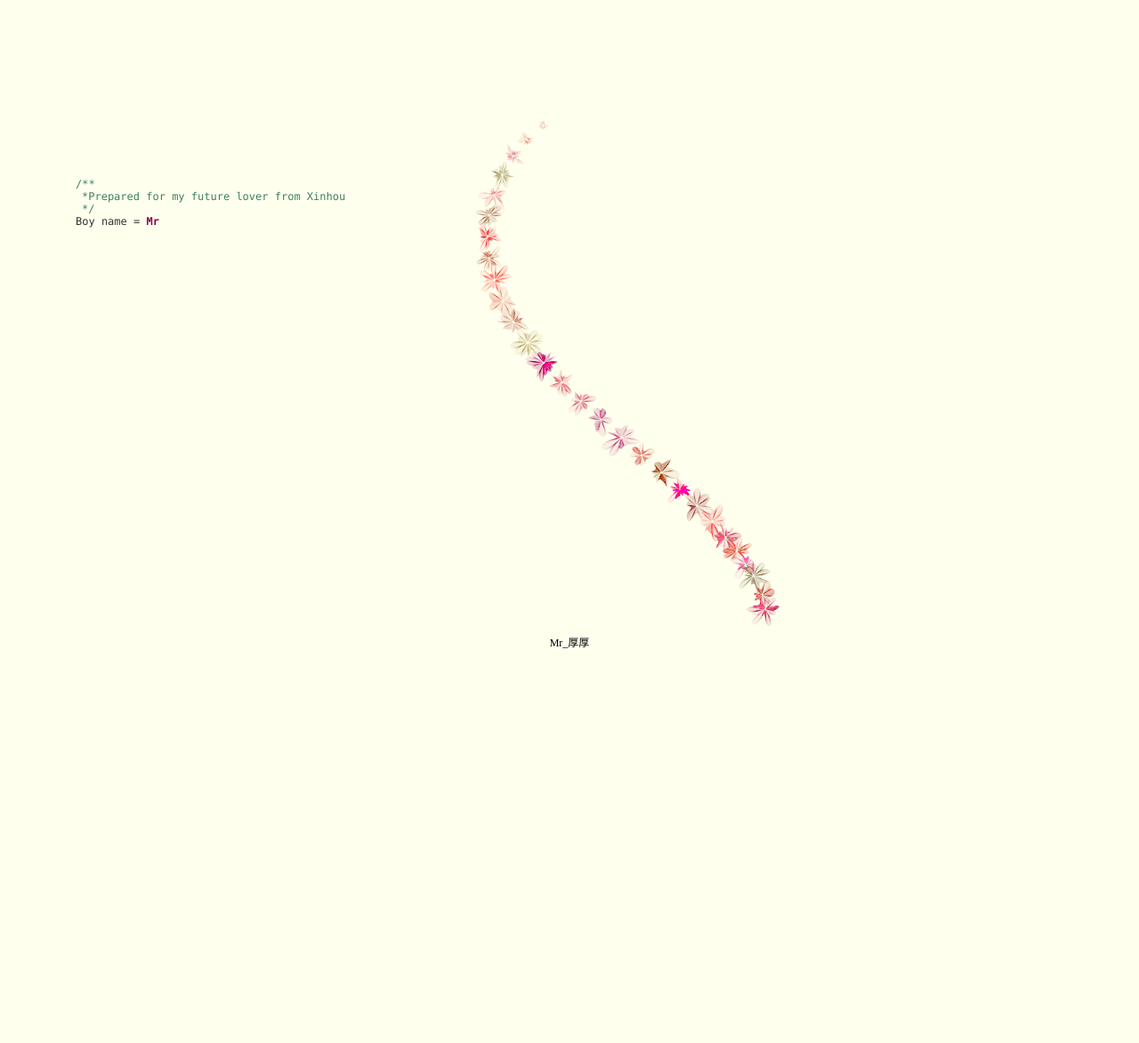
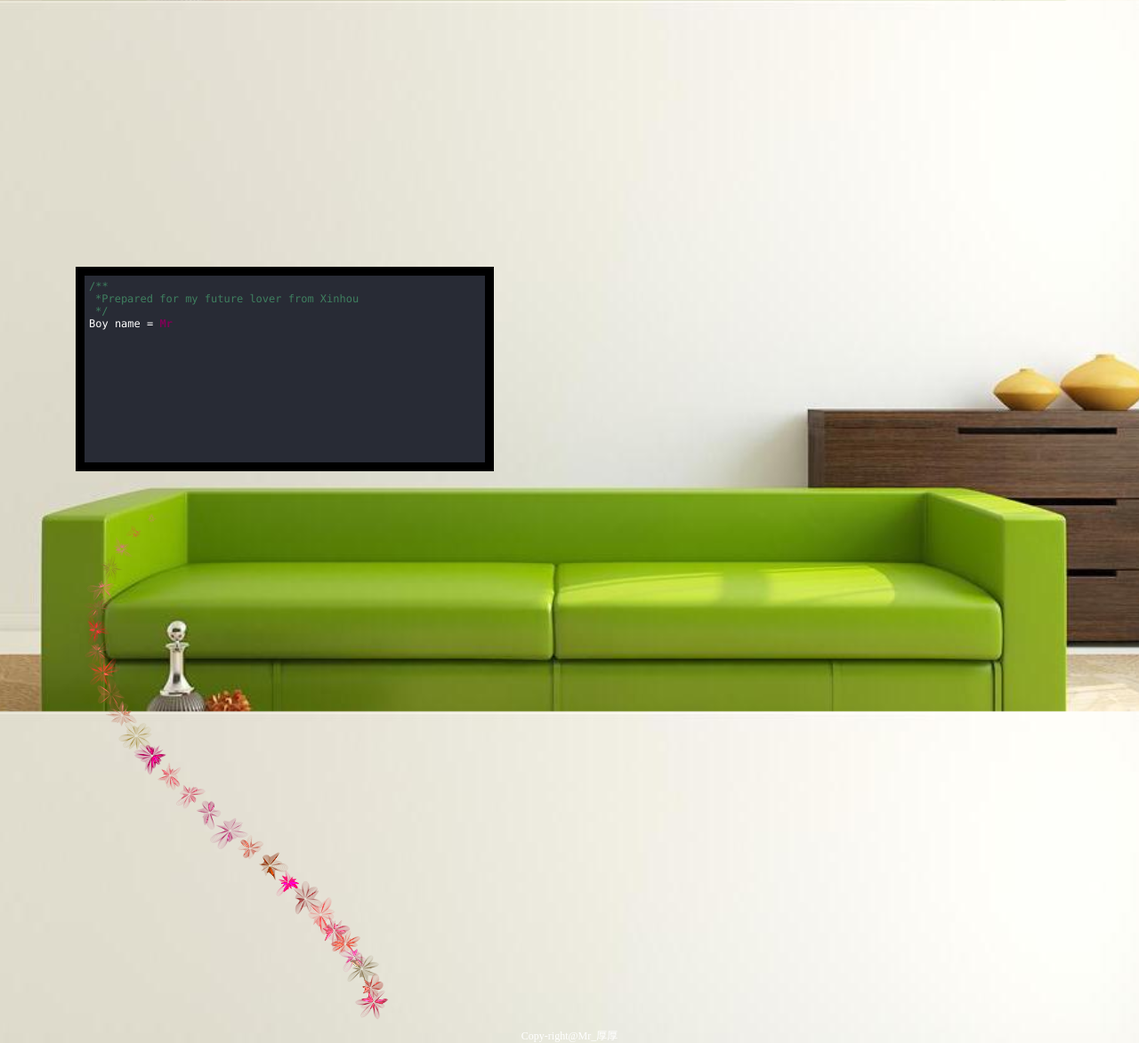
Before and after one commit to jxh1992/jxh1992.github.io, a PHP site: page /lover/index.html in a window 1280 px wide. Shown: the whole page at 89% size. Before the commit the page ends 729 px from the top, so only its background shows below. Run offline with PHP 8.4, Linux system fonts and the light colour scheme.

Commit message:
家居风格；

```diff
--- a/lover/css/default.css
+++ b/lover/css/default.css
@@ -1,4 +1,4 @@
-body{margin:0;padding:0;background:#ffe;font-size:12px;overflow:auto}
+body{margin:0;padding:0;font-size:12px;overflow:auto}
 #mainDiv{width:100%;height:100%}
 #loveHeart{float:left;width:670px;height:625px}
 #garden{width:100%;height:100%}
@@ -9,11 +9,12 @@ body{margin:0;padding:0;background:#ffe;font-size:12px;overflow:auto}
 #loveu{padding:5px;font-size:22px;margin-top:80px;margin-right:120px;text-align:right;display:none}
 #loveu .signature{margin-top:10px;font-size:20px;font-style:italic}
 #clickSound{display:none}
-#code{float:left;width:440px;height:400px;color:#333;font-family:"Consolas","Monaco","Bitstream Vera Sans Mono","Courier New","sans-serif";font-size:12px}
+#code{float:left;width:440px;height:200px;color:#fff;font-family:"Consolas","Monaco","Bitstream Vera Sans Mono","Courier New","sans-serif";font-size:12px}
 #code .string{color:#2a36ff}
 #code .keyword{color:#7f0055;font-weight:bold}
 #code .placeholder{margin-left:15px}#code .space{margin-left:7px}
 #code .comments{color:#3f7f5f}
+#code .plain{color: white}
 #copyright{margin-top:10px;text-align:center;width:100%;color:#666}
 #errorMsg{width:100%;text-align:center;font-size:24px;position:absolute;top:100px;left:0}
 #copyright a{color:#666}
--- a/lover/index.html
+++ b/lover/index.html
@@ -8,6 +8,23 @@
 @font-face {
 	font-family: digit;
 	src: url('digital-7_mono.ttf') format("truetype");
+}
+body {
+	background: url(home_bg.jpg) no-repeat center center fixed;
+	-webkit-background: cover;
+	-moz-background: cover;
+	-o-background: cover;
+	background-size: cover;
+}
+footer {
+	text-align: center;
+	clear: both;
+	color: white;
+}
+#code {
+	background-color: #282b35;
+	border: 10px solid black;
+	padding: 5px;
 }
 </style>
 
@@ -22,6 +39,7 @@
 
 <div id="mainDiv">
 	<div id="content">
+
 		<div id="code">
 			<span class="comments">/**</span><br />
 			<span class="space"/><span class="comments">*Prepared for my future lover from Xinhou</span><br />
@@ -30,6 +48,7 @@
 			Boy name = <span class="keyword">Mr</span> Xinhou<br />
 			Girl name = <span class="keyword">Mrs</span> BUG<br />
 		</div>
+
 		<div id="loveHeart">
 			<canvas id="garden"></canvas>
 			<div id="words">
@@ -43,6 +62,7 @@
 				</div>
 			</div>
 		</div>
+
 	</div>
 </div>
 
@@ -82,9 +102,9 @@ if (!document.createElement('canvas').getContext) {
 </script>
 
 <!--底部居中-->
-<div style="text-align:center;clear:both">
-Mr_厚厚
-</div>
+<footer>
+Copy-right@Mr_厚厚
+</footer>
 
 </body>
 </html>
```
Also changed, not shown: lover/home_bg.jpg (added), lover/iphone.png (added).
